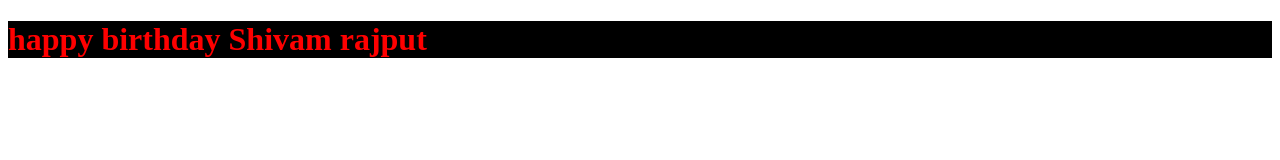
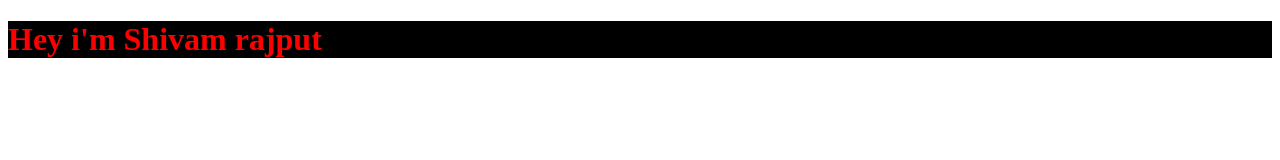
Before and after one commit to harsuu435/happy-birthday, a plain HTML site: page index.html in a window 1280 px wide. Drawn offline with Linux system fonts and the light colour scheme.

Commit message:
hey i'm shivamrajput

```diff
--- a/index.html
+++ b/index.html
@@ -7,7 +7,7 @@
     <link rel="stylesheet" href="style.css">
 </head>
 <body>
-    <h1>happy birthday Shivam rajput</h1>
+    <h1>Hey i'm Shivam rajput</h1>
 
 </body>
 </html>
```
